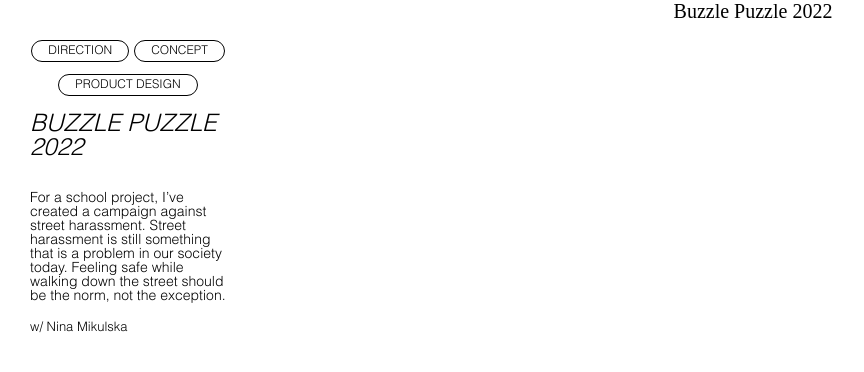
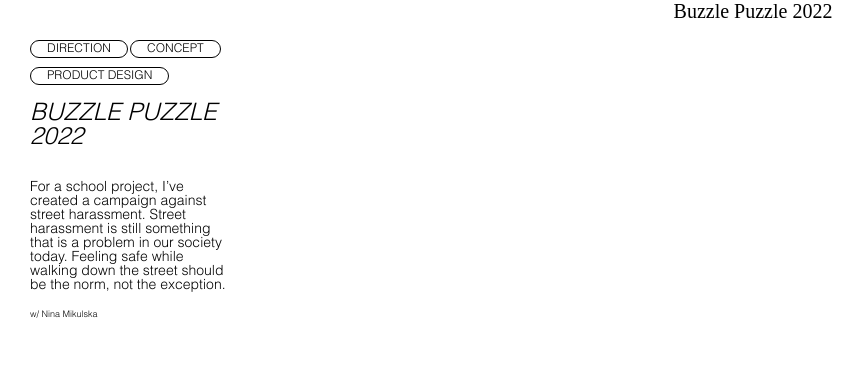
Before and after one commit to R-oso/Portfoliovanzaar, a React (Vite) app: page /projects/buzzlepuzzle in a window 1280 px wide. Shown: the top 372 px of the page, without its empty margins (0-864 px from the left). Built offline with nearby package versions, Linux system fonts and the light colour scheme.

Commit message:
Latest updates

```diff
--- a/src/components/Project.jsx
+++ b/src/components/Project.jsx
@@ -87,7 +87,7 @@ const Project = () => {
 
         <div className={projectCSS.description}>
           <p className={projectCSS.par_1}>{description}</p>
-          <p className={projectCSS.par_2}>{description2}</p>
+          {description2 !== "" && <p className={projectCSS.par_2}>{description2}</p>}
         </div>
 
         <div>
--- a/src/components/layouts/VideoLayout.jsx
+++ b/src/components/layouts/VideoLayout.jsx
@@ -7,8 +7,6 @@ const VideoLayout = (props) => {
   const { images, videos, links, carousel, cover } = props.project;
   const [imageLoaded, setImageLoaded] = useState(false);
 
-  console.log(videos[0]);
-
   return (
     <section className={VideoCSS.section}>
       <section className={VideoCSS.section_2}>
@@ -16,6 +14,7 @@ const VideoLayout = (props) => {
       </section>
 
       <section className={VideoCSS.section_3}>
+        <img className={VideoCSS.cover} src={`/project_images/${cover}`} alt={cover} />
         {carousel !== "" ? (
           <div />
         ) : (
@@ -24,8 +23,6 @@ const VideoLayout = (props) => {
             <source src={`/project_videos/${videos[1]}`} />
           </video>
         )}
-
-        <img className={VideoCSS.cover} src={`/project_images/${cover}`} alt={cover} />
 
         {images.map((image, index) => (
           <img className={VideoCSS.images} key={index} src={`/project_images/${image}`} alt={`Image ${index}`} />
--- a/src/components/layouts/videolayout.module.css
+++ b/src/components/layouts/videolayout.module.css
@@ -25,7 +25,7 @@
   align-items: flex-start;
   justify-content: space-between;
   margin-top: 20px;
-  gap: 10px;
+  /* gap: 10px; */
 }
 
 .video {
@@ -33,21 +33,24 @@
   width: 78vw;
   height: 80vh;
 }
-.cover {
-  width: 49%;
+
+.cover,
+.gif {
+  width: auto;
+  max-width: 100%;
+  max-height: 640px;
   height: auto;
   box-sizing: border-box;
 }
 
-.gif {
-  width: 49%;
+.images {
+  width: auto;
+  max-width: 100%;
+  max-height: 640px;
   height: auto;
+  object-fit: cover;
   box-sizing: border-box;
-}
-.images {
-  width: 49%;
-  height: auto;
-  box-sizing: border-box;
+  margin-top: 20px;
 }
 
 .par2 {
--- a/src/css/project.module.css
+++ b/src/css/project.module.css
@@ -43,9 +43,9 @@ html {
   margin: 0;
   margin-top: 2rem;
   display: flex;
-  justify-content: center;
+  justify-content: left;
   flex-wrap: wrap;
-  gap: 5px;
+  gap: 2px;
 }
 
 .tags {
@@ -54,7 +54,7 @@ html {
 .tag {
   border: solid black 1px;
   border-radius: 20px;
-  padding: 0.2rem 0.8rem;
+  padding: 0.1rem 0.8rem;
   font-family: "Helvetica_light";
   font-size: 12px;
   text-transform: uppercase;
@@ -64,7 +64,7 @@ html {
 }
 
 .info {
-  font-size: 13px;
+  font-size: 9px;
   margin-top: 0.4rem;
   font-family: "Helvetica_light";
 }
```
